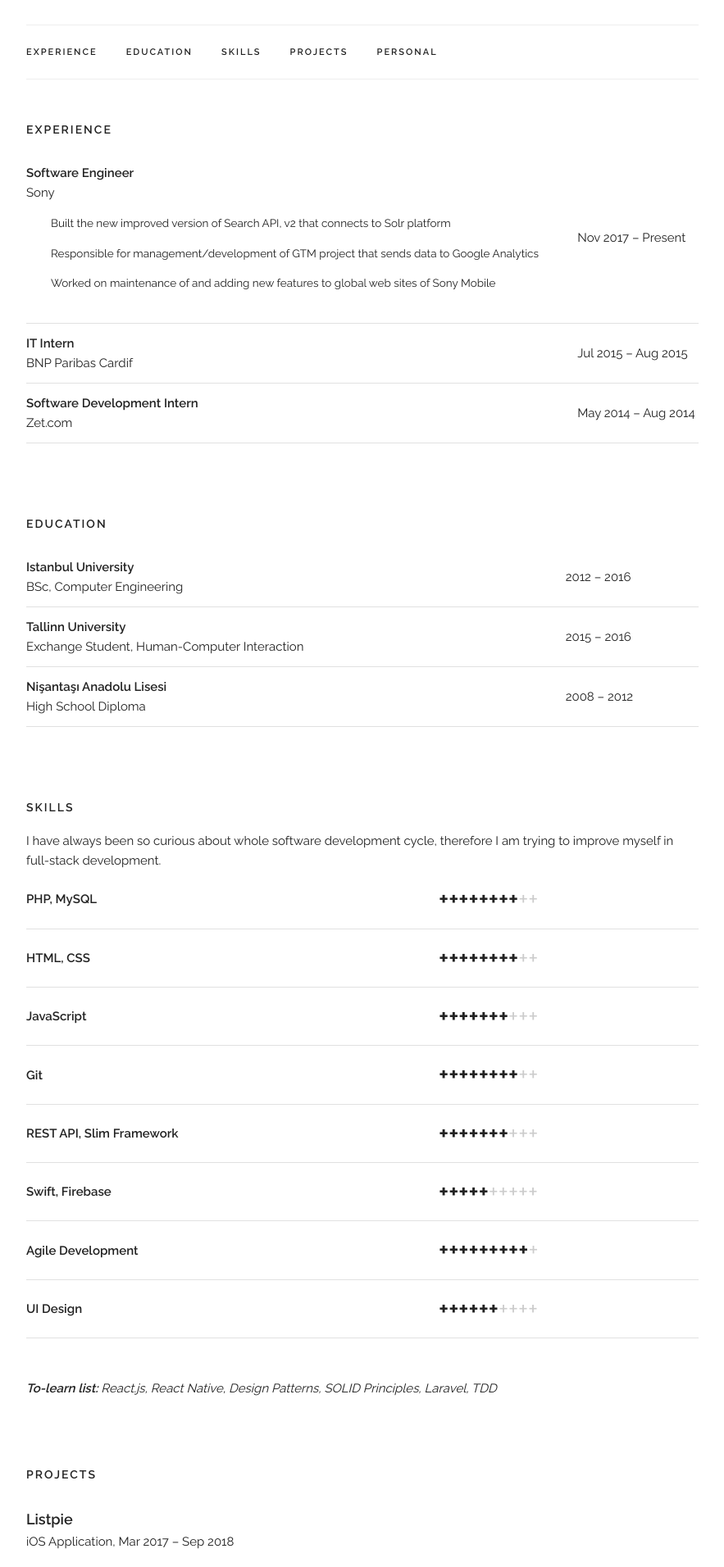
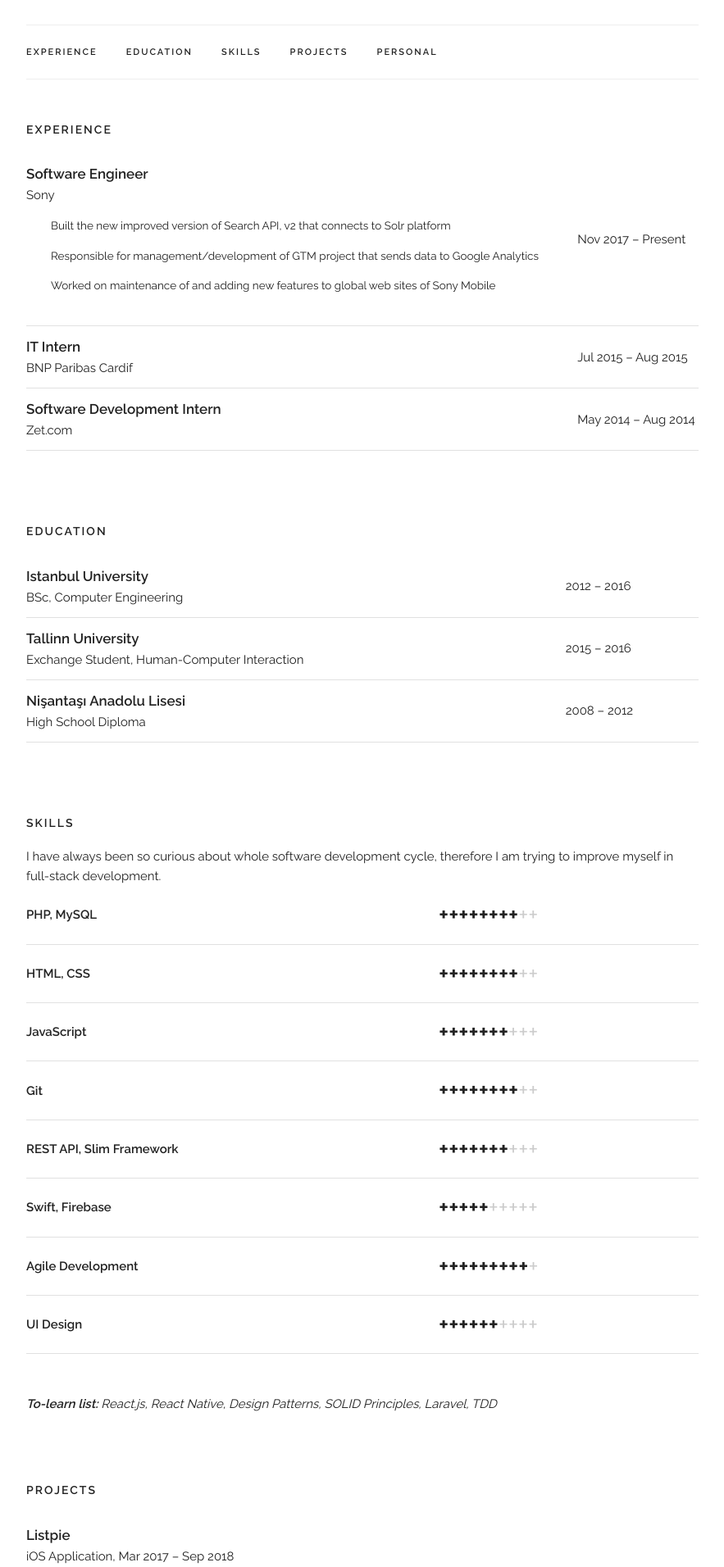
Before and after one commit to ebru/ebrukaya.me, a PHP site: page / in a window 1280 px wide. Shown: the part 542-2454 px from the top of the page at 82% size, without its empty margins (198-1081 px from the left). Run offline with PHP 8.4, Linux system fonts and the light colour scheme; some libraries are stand-ins or nearby versions.

Commit message:
section item title font size changed

```diff
--- a/index.php
+++ b/index.php
@@ -73,7 +73,7 @@
                         <tbody>
                             <tr>
                                 <td>
-                                    <b>Software Engineer</b>
+                                    <span style="font-size: 17px"><b>Software Engineer</b></span>
                                     <br> Sony
                                     <br>
                                     <ul>
@@ -85,12 +85,14 @@
                                 <td>Nov 2017 – Present</td>
                             </tr>
                             <tr>
-                                <td><b>IT Intern</b>
+                                <td>
+                                    <span style="font-size: 17px"><b>IT Intern</b></span>
                                     <br>BNP Paribas Cardif</td>
                                 <td>Jul 2015 – Aug 2015</td>
                             </tr>
                             <tr>
-                                <td><b>Software Development Intern</b>
+                                <td>
+                                    <span style="font-size: 17px"><b>Software Development Intern</b></span>
                                     <br>Zet.com</td>
                                 <td>May 2014 – Aug 2014</td>
                             </tr>
@@ -106,21 +108,21 @@
                         <tbody>
                             <tr>
                                 <td>
-                                    <b>Istanbul University</b>
+                                    <span style="font-size: 17px"><b>Istanbul University</b></span>
                                     <br> BSc, Computer Engineering
                                 </td>
                                 <td>2012 – 2016</td>
                             </tr>
                             <tr>
                                 <td>
-                                    <b>Tallinn University</b>
+                                    <span style="font-size: 17px"><b>Tallinn University</b></span>
                                     <br> Exchange Student, Human-Computer Interaction
                                 </td>
                                 <td>2015 – 2016</td>
                             </tr>
                             <tr>
                                 <td>
-                                    <b>Nişantaşı Anadolu Lisesi</b>
+                                    <span style="font-size: 17px"><b>Nişantaşı Anadolu Lisesi</b></span>
                                     <br> High School Diploma
                                 </td>
                                 <td>2008 – 2012</td>
@@ -202,7 +204,7 @@
                 <tbody>
                   <tr>
                     <td>
-                      <span style="font-size: 18px"><b>Listpie</b></span>
+                      <span style="font-size: 17px"><b>Listpie</b></span>
                       <br> iOS Application, Mar 2017 – Sep 2018
                       <br>
                       <br>
```
